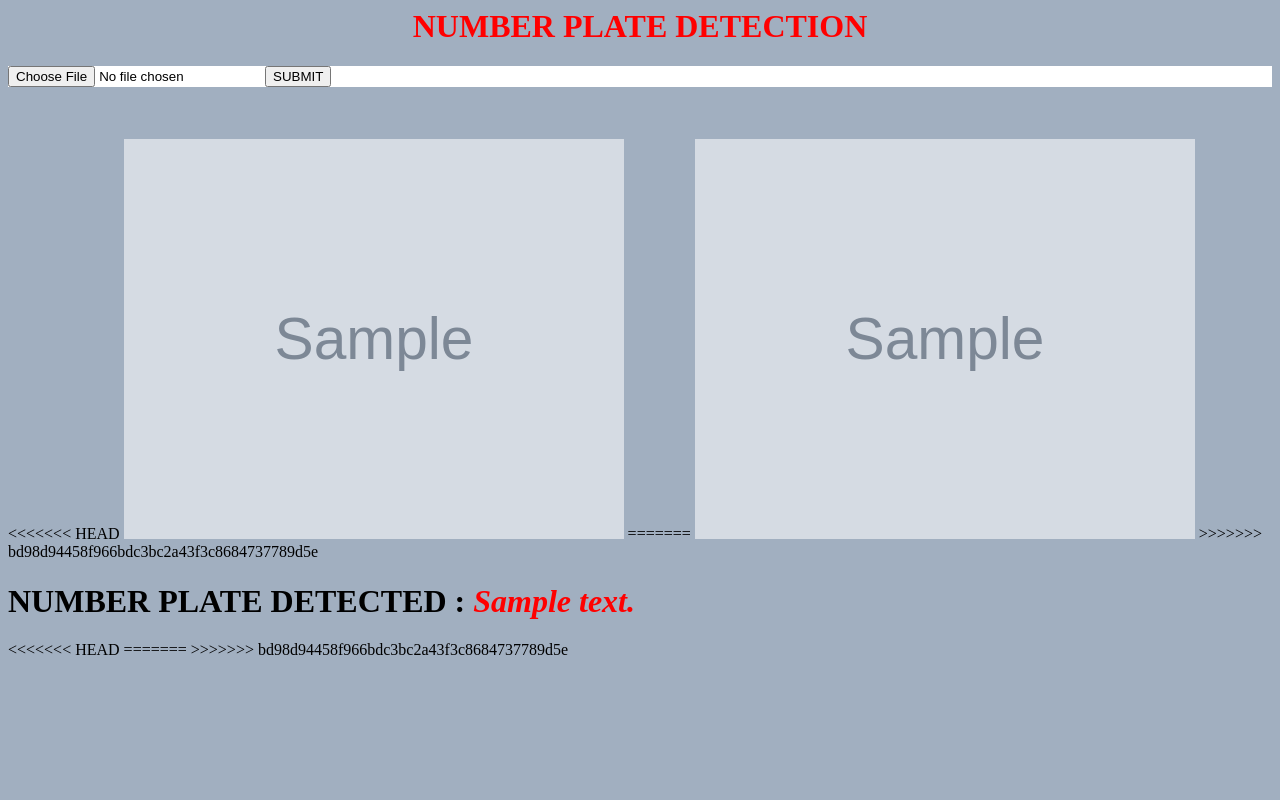
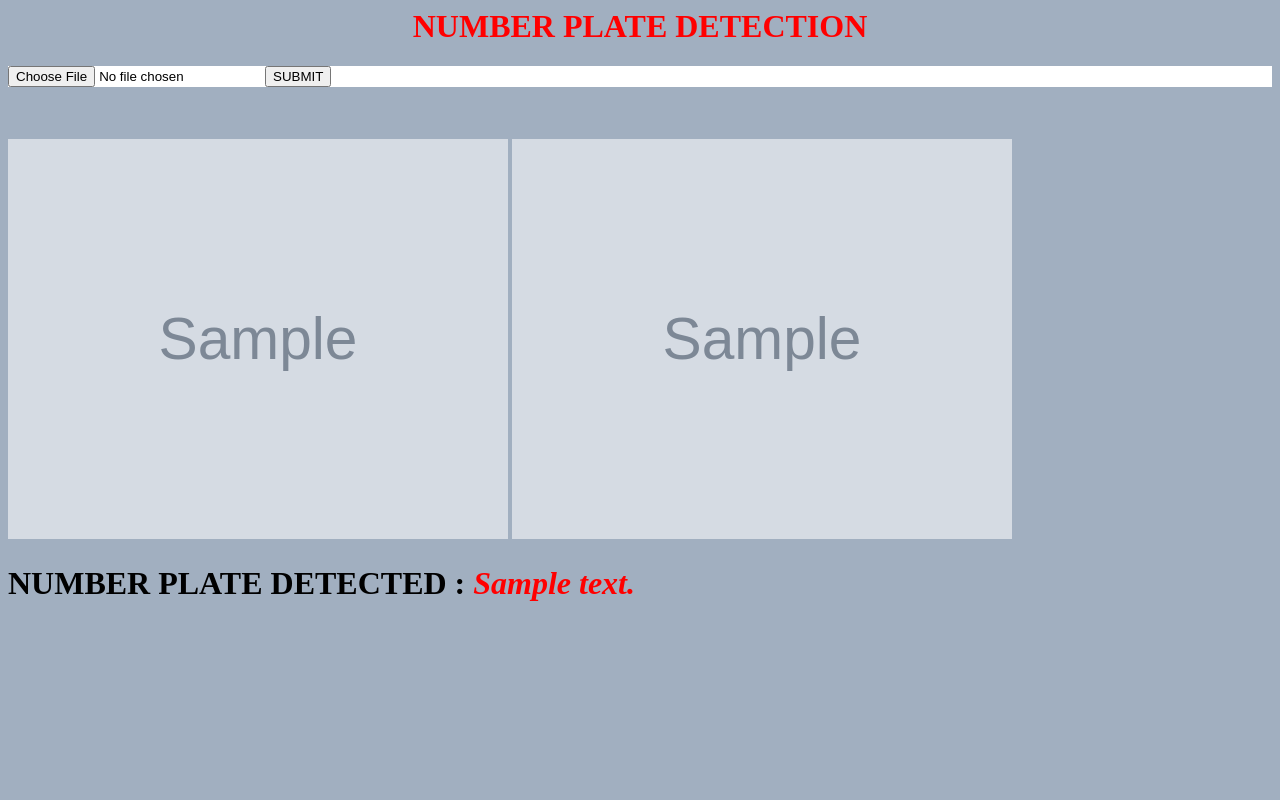
Before and after one commit to rjn01/Car-Plate-Extraction, a Python web app: template templates/index.html in a window 1280 px wide. Run offline with Jinja, Linux system fonts and the light colour scheme; the template is opened without the code that fills it: most values are stand-ins (such as "Sample title", 1, 10 or a date in 2020); grey boxes marked "Sample" are stand-in pictures.

Commit message:
Update index.html

```diff
--- a/templates/index.html
+++ b/templates/index.html
@@ -24,11 +24,11 @@
 
 
 		{% if your_text %}
-<<<<<<< HEAD
+
 		<img src= '../static/{{your_text['img']}}'  alt="USER IMAGE" width="500px" height="400px">
-=======
+
 		<img src= "../static/{{your_text['img']}}"  alt="USER IMAGE" width="500px" height="400px">
->>>>>>> bd98d94458f966bdc3bc2a43f3c8684737789d5e
+
 		<br>
 		<h1> NUMBER PLATE DETECTED : <i style="color: red"> {{your_text['text'] }} </i> </h1>
 		{% endif %}
@@ -36,8 +36,5 @@
 
 </body>
 
-<<<<<<< HEAD
+
 </html>
-=======
-</html>
->>>>>>> bd98d94458f966bdc3bc2a43f3c8684737789d5e
```
